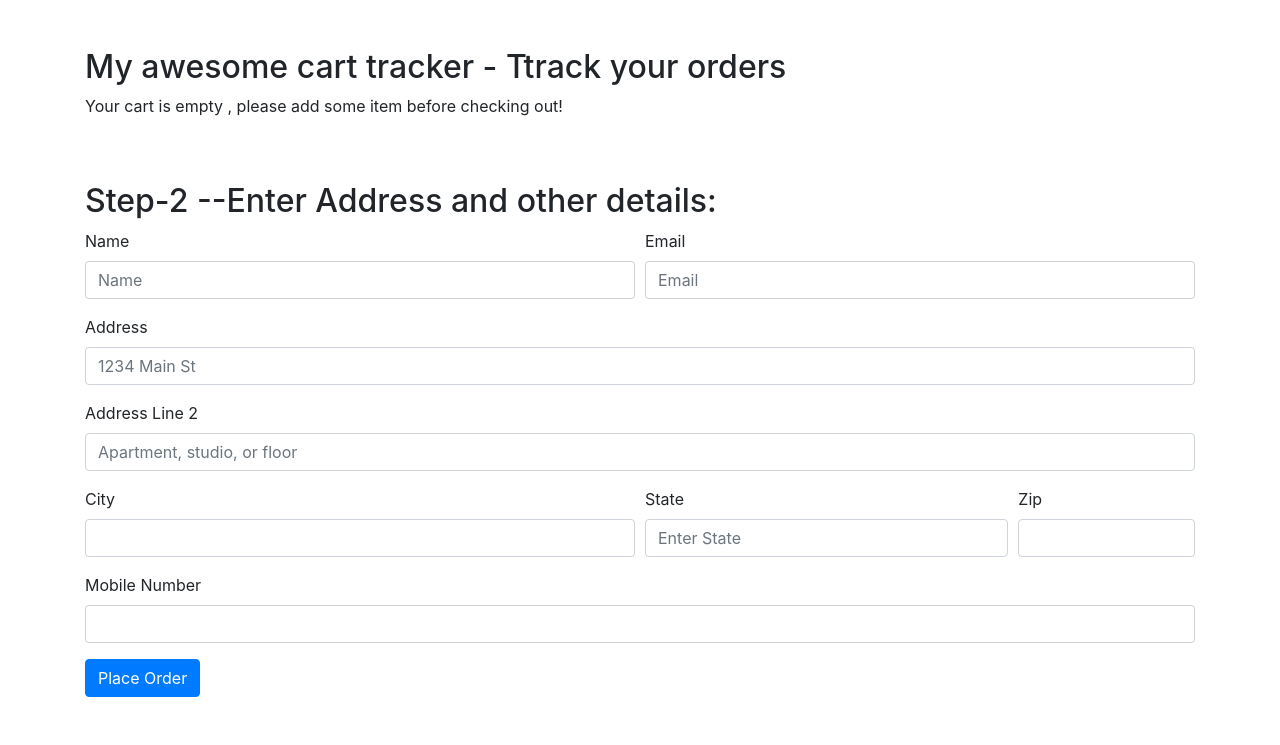
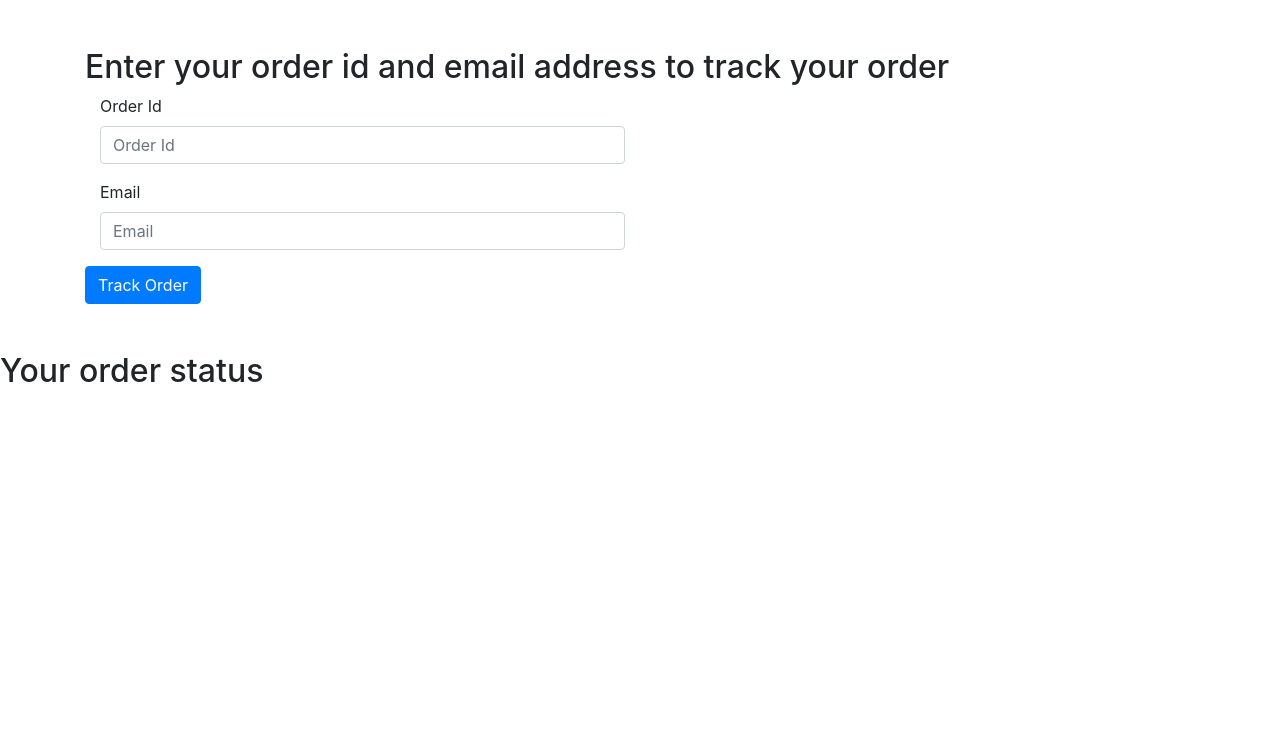
Before and after one commit to coders-nightmare/django_Mycart, a Django app: page /shop/tracker/ in a window 1280 px wide. Shown: the part 56-801 px from the top of the page. After the commit the page ends 438 px from the top, so only its background shows below. Run offline with Django 3.2, Linux system fonts and the light colour scheme; some libraries are stand-ins or nearby versions.

Commit message:
improved tracker

```diff
--- a/shop/admin.py
+++ b/shop/admin.py
@@ -1,7 +1,8 @@
 from django.contrib import admin
-from .models import Product,Contact,Orders
+from .models import Product,Contact,Orders,OrderUpdate
 
 # Register your models here.
 admin.site.register(Product)
 admin.site.register(Contact)
 admin.site.register(Orders)
+admin.site.register(OrderUpdate)
--- a/shop/templates/shop/base.html
+++ b/shop/templates/shop/base.html
@@ -81,11 +81,8 @@
 
     <!-- Optional JavaScript -->
     <!-- jQuery first, then Popper.js, then Bootstrap JS -->
-    <script
-      src="https://code.jquery.com/jquery-3.2.1.slim.min.js"
-      integrity="sha384-KJ3o2DKtIkvYIK3UENzmM7KCkRr/rE9/Qpg6aAZGJwFDMVNA/GpGFF93hXpG5KkN"
-      crossorigin="anonymous"
-    ></script>
+    <script src="https://code.jquery.com/jquery-3.3.1.js"             integrity="sha256-2Kok7MbOyxpgUVvAk/HJ2jigOSYS2auK4Pfzbm7uH60="
+      crossorigin="anonymous"></script>
     <script
       src="https://cdnjs.cloudflare.com/ajax/libs/popper.js/1.12.9/umd/popper.min.js"
       integrity="sha384-ApNbgh9B+Y1QKtv3Rn7W3mgPxhU9K/ScQsAP7hUibX39j7fakFPskvXusvfa0b4Q"
--- a/shop/templates/shop/tracker.html
+++ b/shop/templates/shop/tracker.html
@@ -1,61 +1,31 @@
 {% extends 'shop/base.html' %}
 <!-- added title -->
-{% block title %}Tracker {% endblock %}
+{% block title %}My awesome cart Tracker {% endblock %}
 <!-- added css here -->
 {% block body %}
 <div class="container">
     <div class="row my-5">
         <div class="col">
-            <h2> My awesome cart tracker - Ttrack your orders</h2>
-            <ul class="list-group" id="items">
-            </ul>
-        </div>
-    </div>
-    <div class="row my-5">
-        <div class="col">
-            <h2>Step-2 --Enter Address and other details:</h2>
-            <form method="POST" action="/shop/checkout/">
+            <h2>Enter your order id and email address to track your order</h2>
+            <form method="POST" action="#" id="trackerForm">
                 {% csrf_token %}
-                <input type="hidden" name="itemsJson" id="itemsJson">
-                <div class="form-row">
                     <div class="form-group col-md-6">
-                        <label for="name">Name</label>
-                        <input type="text" class="form-control" id="name" name="name" placeholder="Name">
+                        <label for="OrderId">Order Id</label>
+                        <input type="text" class="form-control" id="OrderId" name="OrderId" placeholder="Order Id">
                     </div>
                     <div class="form-group col-md-6">
                         <label for="email">Email</label>
                         <input type="email" class="form-control" id="email" name="email" placeholder="Email">
                     </div>
-                </div>
-                <div class="form-group">
-                    <label for="address">Address</label>
-                    <input type="text" class="form-control" id="address" name="address" placeholder="1234 Main St">
-                </div>
-                <div class="form-group">
-                    <label for="address2">Address Line 2</label>
-                    <input type="text" class="form-control" id="address2" name="address2"
-                        placeholder="Apartment, studio, or floor">
-                </div>
-                <div class="form-row">
-                    <div class="form-group col-md-6">
-                        <label for="city">City</label>
-                        <input type="text" class="form-control" id="city" name="city">
-                    </div>
-                    <div class="form-group col-md-4">
-                        <label for="state">State</label>
-                        <input type="text" class="form-control" id="state" name="state" placeholder="Enter State">
-                    </div>
-                    <div class="form-group col-md-2">
-                        <label for="zip_code">Zip</label>
-                        <input type="text" class="form-control" id="zip_code" name="zip_code">
-                    </div>
-                    <div class="form-group col">
-                        <label for="phone">Mobile Number</label>
-                        <input type="tel" class="form-control" id="phone" name="phone">
-                    </div>
-                </div>
-                <button type="submit" class="btn btn-primary">Place Order</button>
-            </form>
+                    <button type="submit" class="btn btn-primary">Track Order</button>
+                </form>
+            </div>
+        </div>
+    </div>
+    <div class="row my-5">
+        <div class="col">
+            <h2>Your order status</h2>
+            <ul class="list-group" id="items"></ul>
         </div>
     </div>
 </div>
@@ -63,34 +33,23 @@
 <!-- end  -->
 {%block js%}
 <script>
-    if (localStorage.getItem('cart') == null) {
-        var cart = {};
-    }
-    else {
-        cart = JSON.parse(localStorage.getItem('cart'));
-    }
-    sum = 0;
-    if ($.isEmptyObject(cart)) {
-        mystr = `<p>Your cart is empty , please add some item before checking out!</p>`;
-        $('#items').append(mystr);
-    }
-    else {
-        for (item in cart) {
-            let name = cart[item][1];
-            let qty = cart[item][0];
-            sum = sum + qty;
-            mystr = `<li class="list-group-item d-flex justify-content-between align-items-center">${name}
-        <span class="badge badge-primary badge-pill">${qty}</span></li>`;
-            $('#items').append(mystr);
-        }
-    }
-    document.getElementById('cart').innerHTML = sum;
-    $('#itemsJson').val(JSON.stringify(cart));
-    {%if thank %}
-    alert("Thanks for ordering with us ,Your order id is {{id}}.Use order tracker to track your order");
-    localStorage.clear();
-    document.location = "/shop";
-    {% endif %}
-
+$("#trackerForm").submit(function(event){
+    $("#items").empty();
+    var formData={
+        'orderId':$('input[name=orderId]').val(),
+        'email':$('input[name=email]').val(),
+        'csrfmiddlewaretoken': $('input[name=csrfmiddlewaretoken]').val()
+    };
+    $.ajax({
+        type:'POST',
+        url:'/shop/tracker/',
+        data:formData,
+        encode:true
+    })
+    .done(function(data){
+        console.log(data)
+    });
+    event.preventDefault();
+});
 </script>
 {%endblock%}
--- a/shop/views.py
+++ b/shop/views.py
@@ -1,23 +1,12 @@
 from django.shortcuts import render
 from django.http import HttpResponse
-from .models import Product,Contact,Orders
+from .models import Product,Contact,Orders,OrderUpdate
 from math import ceil
-# Create your views here.
-
+import json
 
 def index(request):
     products = Product.objects.all()
-    print(products)
-    # n = len(products)
-    # nSlides = n//3+ceil((n/3)-(n//3))
-    # 1)
-    # params = {'product': products,
-    #           'no_of_slides': nSlides, 'range': range(nSlides)}
-    # 2)
-    # allprods=[[products,range(1,nSlides),nSlides],
-    #           [products, range(1, nSlides), nSlides]]
     allprods = []
-    # it return all queryset value category in form of list of dictionaries
     catProds = Product.objects.values('category')
     cats = {item['category'] for item in catProds}
     for cat in cats:
@@ -46,6 +35,23 @@ def contact(request):
 
 
 def tracker(request):
+    if request.method == "POST":
+        orderId = request.POST.get('OrderId', '')
+        email = request.POST.get('email', '')
+        try:
+            order=Orders.objects.filter(order_id=orderId,email=email)
+            if len(order)>0:
+                update=OrderUpdate.objects.filter(order_id=orderId)
+                updates=[]
+                for item in update:
+                    updates.append({'text':item.update_desc,'time':item.timestamp})
+                    response=json.dumps(updates)
+                    return HttpResponse(response)
+            else:
+                return HttpResponse('else')
+        except:
+            return HttpResponse('exception')
+
     return render(request, 'shop/tracker.html')
 
 
@@ -71,6 +77,8 @@ def checkout(request):
         phone = request.POST.get('phone', '')
         order = Orders(items_json=items_json,name=name, email=email, phone=phone,address=address, city=city, state=state, zip_code=zip_code)
         order.save()
+        update=OrderUpdate(order_id=order.order_id,update_desc="The order has been placed")
+        update.save()
         thank=True
         id=order.order_id
         return render(request,'shop/checkout.html',{'thank':thank,'id':id})
```
Also changed, not shown: shop/models.py (+10 -0 lines), db.sqlite3, shop/migrations/0007_orderupdate.py (added).
